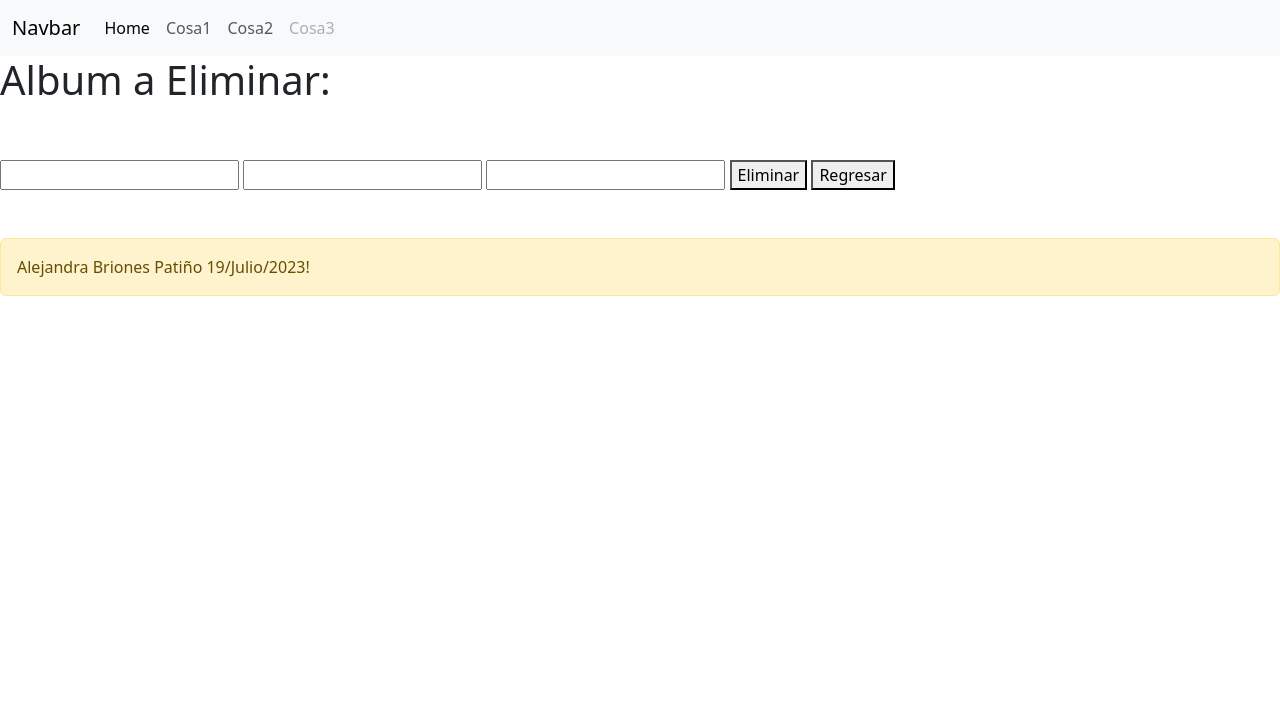
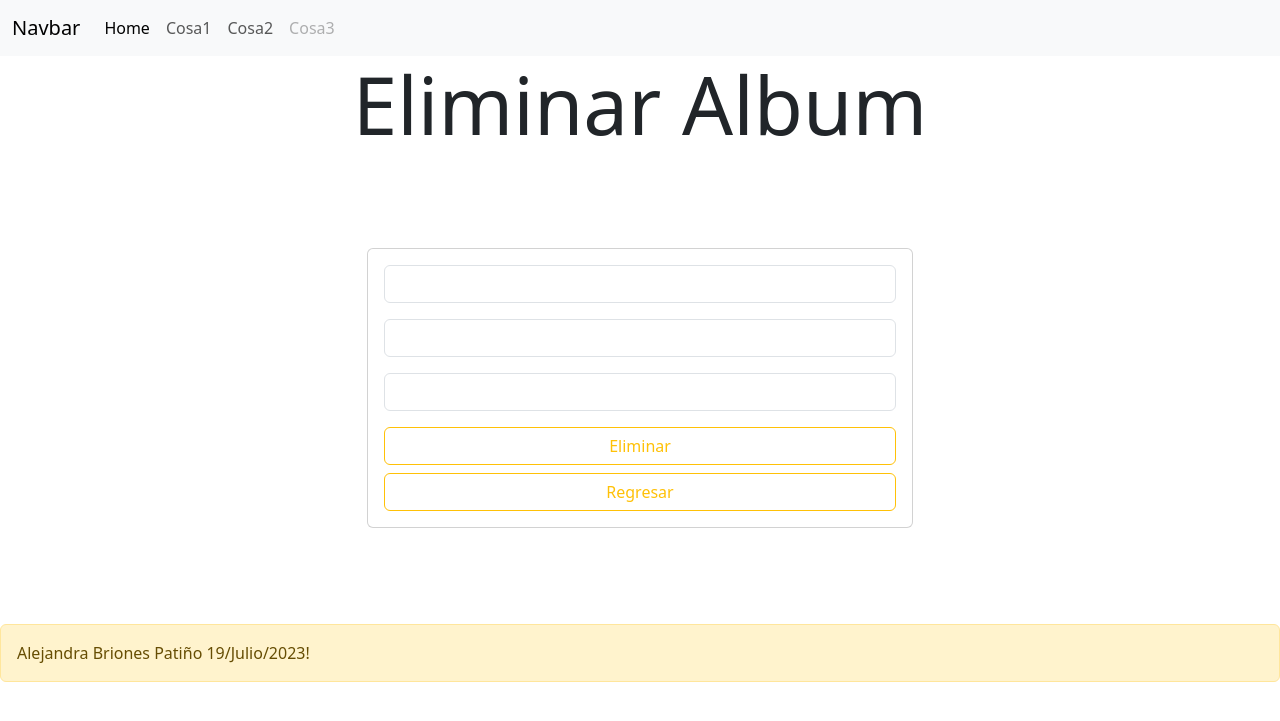
Before and after one commit to AleBriones3/POO181, a Flask app: page /borrar/1 in a window 1280 px wide. Shown: the top 721 px of the page. Run offline with Flask 3, Linux system fonts and the light colour scheme; data that the repository does not hold is empty; some libraries are stand-ins or nearby versions.

Commit message:
Práctica No.9
Práctica completa con Bootstrap, se dio estilo a la interfaz de index, editar y eliminar, ademas de los botones y los mensajes que aparecen en la interfaz de index:)

```diff
--- a/Práctica5/Templates/eliminarAlbum.html
+++ b/Práctica5/Templates/eliminarAlbum.html
@@ -1,15 +1,32 @@
 {% extends 'plantilla.html' %}
 
 {% block body %}
-    <h1> Album a Eliminar: </h1>
-    <br><br>
-    <form action="/eliminar/{{Album.0}}" method="POST">
-        <input type="text" name="txtTitulo" value="{{Album.1}}">
-        <input type="text" name="txtArtista" value="{{Album.2}}">
-        <input type="number" name="txtAnio" value="{{Album.3}}">
-          <button type="submit" onclick="return Eliminar()">Eliminar</button>
-        <button type="button" onclick="Regresar()">Regresar</button>
-    </form>
+<div class="mb-5">
+    <h1 class="display-1 text-center">Eliminar Album</h1>
+</div>
+<div class="container text-center">
+    <div class="row justify-content-md-center">
+        <div class="col-6">
+            <div class="card card-body mt-5 mb-5">
+                <form action="/eliminar/{{Album.0}}" method="POST">
+                    <div class="mb-3">
+                    <input type="text" class="form-control"  name="txtTitulo" value="{{Album.1}}">
+                </div>
+                <div class="mb-3">
+                    <input type="text" class="form-control"  name="txtArtista" value="{{Album.2}}">
+                </div>
+                <div class="mb-3">
+                    <input type="number" class="form-control"  name="txtAnio" value="{{Album.3}}">
+                </div>
+                <div class="d-grid gap-2">
+                    <button type="submit" class="btn btn-outline-warning" onclick="return Eliminar()">Eliminar</button>
+                    <button type="button" class="btn btn-outline-warning" onclick="Regresar()">Regresar</button>
+                </div>
+                </form>
+            </div>
+        </div>  <!-- Col -->
+    </div>  <!-- Row -->
+</div>  <!-- Container -->
 
     <script>
         function Eliminar() {
--- a/Práctica5/Templates/plantilla.html
+++ b/Práctica5/Templates/plantilla.html
@@ -5,6 +5,7 @@
     <meta name="viewport" content="width=device-width, initial-scale=1.0">
     <link rel="stylesheet" href="https://cdn.jsdelivr.net/npm/bootstrap-icons@1.10.5/font/bootstrap-icons.css">
     <link href="https://cdn.jsdelivr.net/npm/bootstrap@5.3.0/dist/css/bootstrap.min.css" rel="stylesheet" integrity="sha384-9ndCyUaIbzAi2FUVXJi0CjmCapSmO7SnpJef0486qhLnuZ2cdeRhO02iuK6FUUVM" crossorigin="anonymous">
+    <script src="https://cdn.jsdelivr.net/npm/sweetalert2@11"></script>
     <title>Soy la Plantilla</title>
 </head>
 
@@ -43,6 +44,6 @@
       </div>
 
     <script src="https://cdn.jsdelivr.net/npm/bootstrap@5.3.0/dist/js/bootstrap.bundle.min.js" integrity="sha384-geWF76RCwLtnZ8qwWowPQNguL3RmwHVBC9FhGdlKrxdiJJigb/j/68SIy3Te4Bkz" crossorigin="anonymous"></script>
-</body>
+  </body>
 
 </html>
```
Also changed, not shown: Práctica5/Templates/editarAlbum.html (+25 -10 lines), Práctica5/Templates/index.html (+14 -2 lines).
